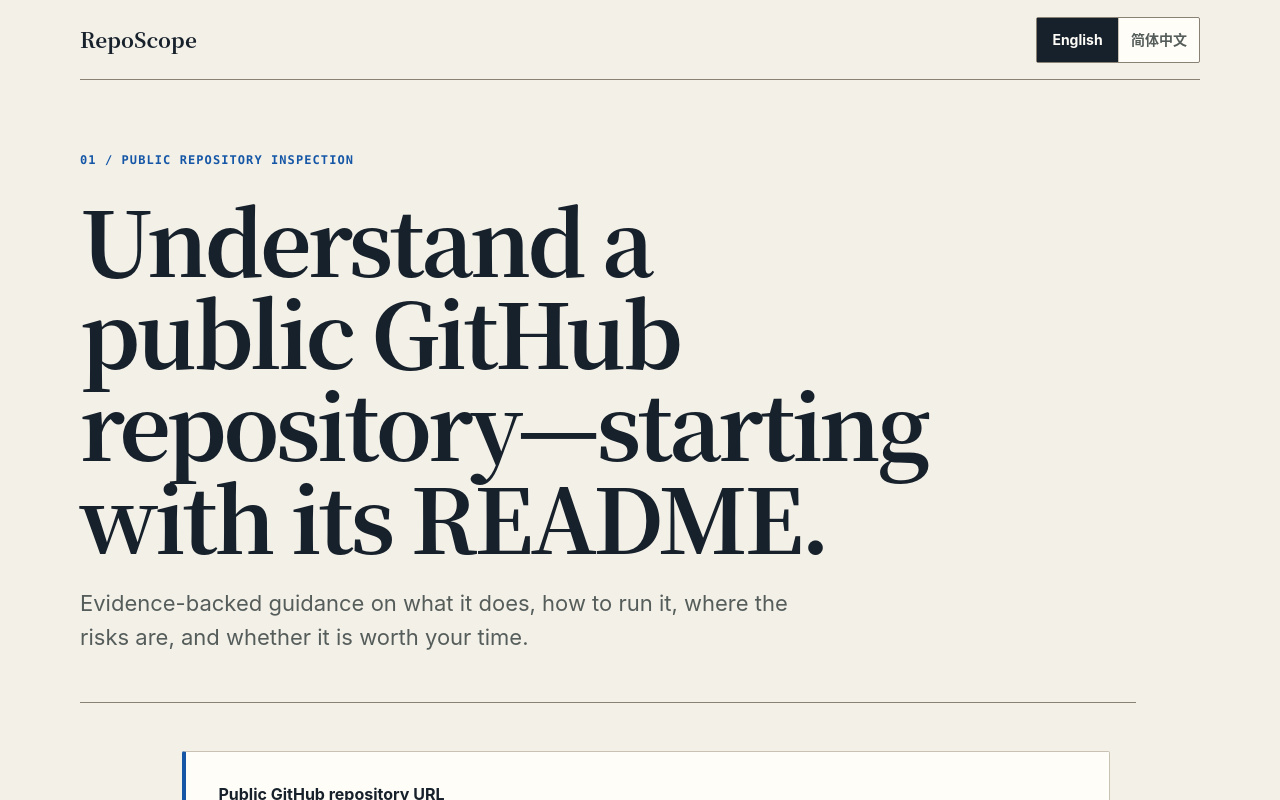
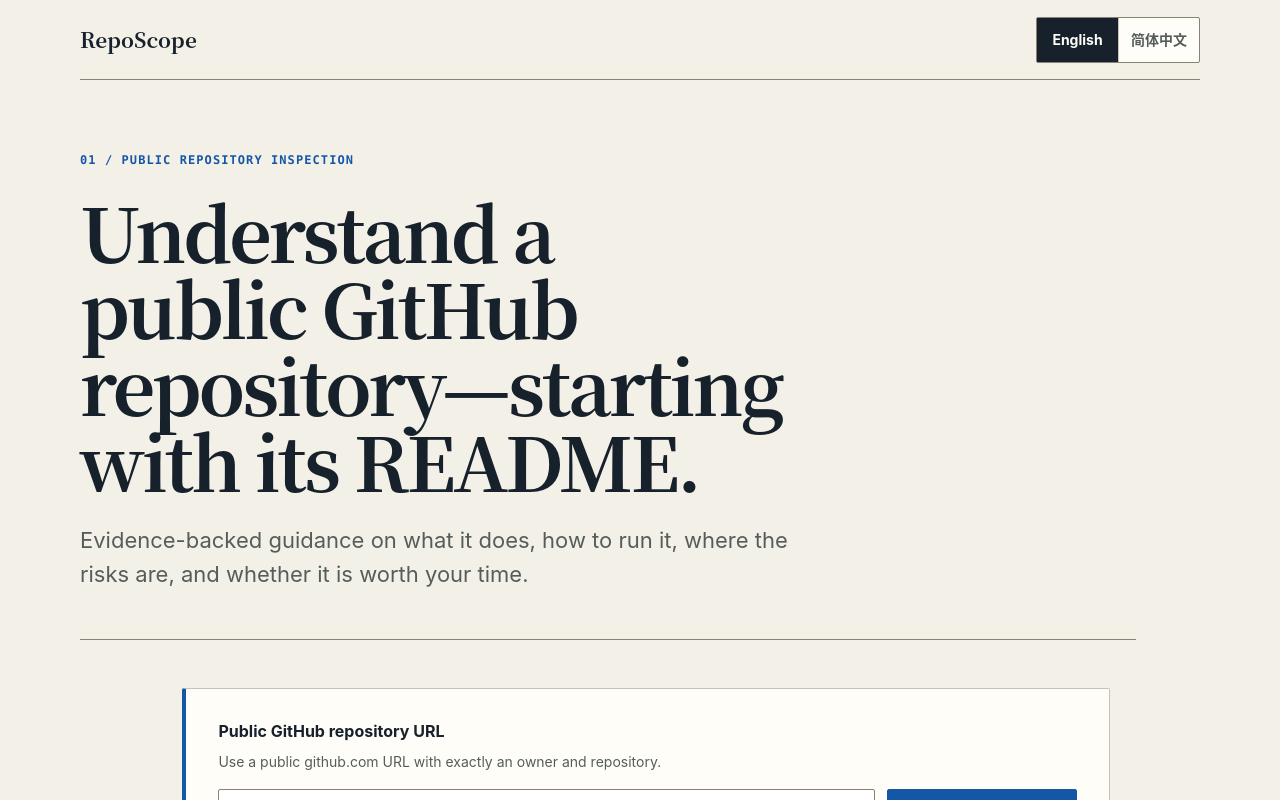
Before and after one commit to Thworry/reposcope, a React (Vite) app: page / in a window 1280 px wide. Shown: the top 800 px of the page. Built offline with nearby package versions, Linux system fonts and the light colour scheme.

Commit message:
style: tighten the landing first screen

```diff
--- a/src/styles/app.css
+++ b/src/styles/app.css
@@ -117,10 +117,10 @@
 }
 
 .landing h1 {
-  max-width: 16ch;
+  max-width: 18ch;
   margin: 0;
   font-family: var(--font-display);
-  font-size: var(--text-title);
+  font-size: clamp(2.35rem, 5.8vw, 4.9rem);
   font-weight: 600;
   letter-spacing: -0.04em;
   line-height: var(--line-tight);
```
Also changed, not shown: 1 other file (tests, documents, lock files or other folders).
